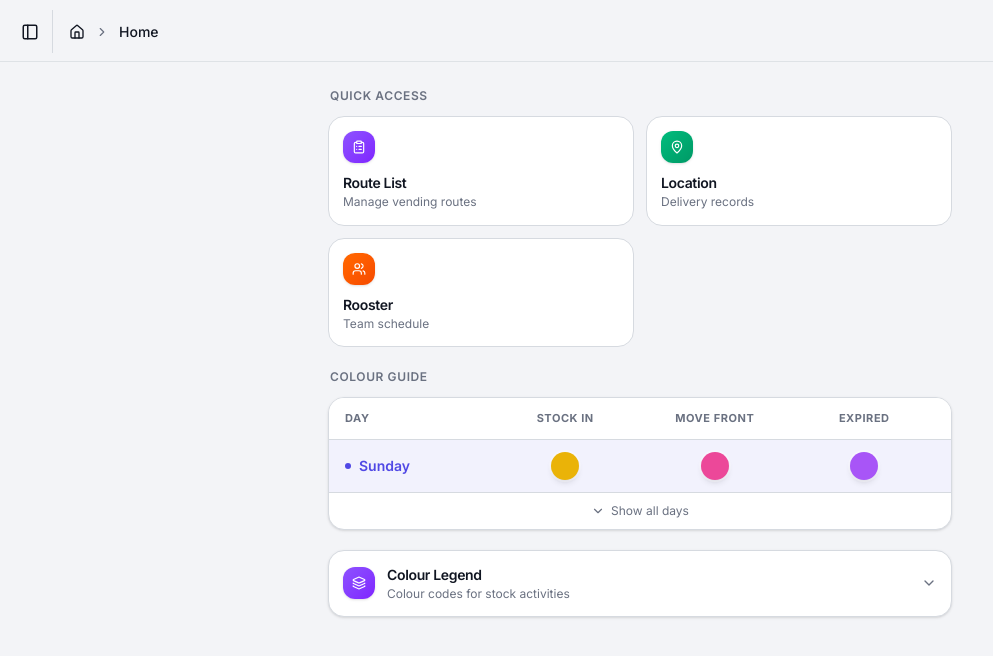
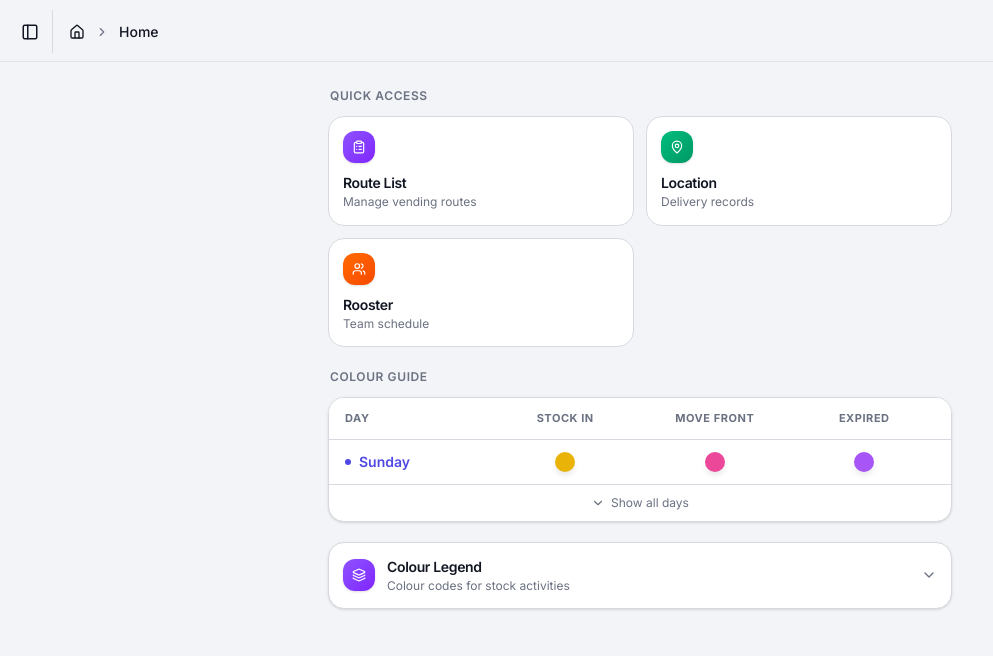
Before and after one commit to Hagoromo97/Tjumpiuny, a React (Vite) app: page / in a window 1280 px wide. Shown: the top 656 px of the page, without its empty margins (0-993 px from the left). Built offline with nearby package versions, Linux system fonts and the light colour scheme.

Commit message:
feat: update route list UI - pin/unpin text, AM/PM colors, color guide table tweaks

```diff
--- a/src/App.tsx
+++ b/src/App.tsx
@@ -191,11 +191,7 @@ function HomePage({ onNavigate }: { onNavigate: (page: string) => void }) {
               return (
                 <div
                   key={day.en}
-                  className={`grid grid-cols-4 items-center px-4 py-3 gap-2 transition-colors duration-200 ease-in-out ${
-                    isToday
-                      ? "bg-primary/[0.07] dark:bg-primary/[0.12]"
-                      : "hover:bg-muted/50 active:bg-muted/70"
-                  }`}
+                  className="grid grid-cols-4 items-center px-4 py-3 gap-2"
                 >
                   <div className="flex items-center gap-2 min-w-0">
                     {isToday && (
@@ -205,9 +201,9 @@ function HomePage({ onNavigate }: { onNavigate: (page: string) => void }) {
                       <p className={`text-sm font-semibold truncate ${isToday ? "text-primary" : "text-foreground"}`}>{day.en}</p>
                     </div>
                   </div>
-                  <div className="flex justify-center"><ColorPill color={STOCK_IN_COLORS[i]} /></div>
-                  <div className="flex justify-center"><ColorPill color={MOVE_FRONT_COLORS[i]} /></div>
-                  <div className="flex justify-center"><ColorPill color={EXPIRED_COLORS[i]} /></div>
+                  <div className="flex justify-center"><ColorPill color={STOCK_IN_COLORS[i]} size="sm" /></div>
+                  <div className="flex justify-center"><ColorPill color={MOVE_FRONT_COLORS[i]} size="sm" /></div>
+                  <div className="flex justify-center"><ColorPill color={EXPIRED_COLORS[i]} size="sm" /></div>
                 </div>
               )
             })}
--- a/src/components/RouteList.tsx
+++ b/src/components/RouteList.tsx
@@ -1020,7 +1020,7 @@ export function RouteList() {
                       {/* Code + shift — tight under name */}
                       <div style={{ display: 'flex', alignItems: 'center', justifyContent: 'center', gap: 6 }}>
                         <span style={{ fontSize: '0.75rem', color: 'hsl(var(--muted-foreground))' }}>{route.code}</span>
-                        <span style={{ fontSize: '0.75rem', color: 'hsl(var(--muted-foreground))' }}>{route.shift}</span>
+                        <span style={{ fontSize: '0.75rem', fontWeight: 700, color: route.shift === 'PM' ? '#c2410c' : route.shift === 'AM' ? '#1e3a8a' : 'hsl(var(--muted-foreground))' }}>{route.shift}</span>
                       </div>
                       {/* Pin (left) + stops (right) — bottom row */}
                       <div style={{ display: 'flex', alignItems: 'center', justifyContent: 'space-between', marginTop: '0.5rem' }}>
@@ -1032,10 +1032,13 @@ export function RouteList() {
                             display: 'flex', alignItems: 'center', justifyContent: 'center',
                             cursor: 'pointer', fontSize: '1rem', lineHeight: 1,
                             opacity: pinnedIds.has(route.id) ? 1 : 0.4,
-                            transition: 'opacity 0.15s',
+                            transition: 'opacity 0.15s', gap: '0.3rem',
                           }}
                         >
                           {pinnedIds.has(route.id) ? '📌' : '📍'}
+                          <span style={{ fontSize: '0.65rem', fontWeight: 700, color: 'hsl(var(--muted-foreground))', letterSpacing: '0.03em' }}>
+                            {pinnedIds.has(route.id) ? 'Unpin' : 'Pin'}
+                          </span>
                         </button>
                         <div style={{ display: 'flex', alignItems: 'baseline', gap: 3 }}>
                           <span style={{ fontSize: '1rem', fontWeight: 900, color: markerColor, lineHeight: 1 }}>{route.deliveryPoints.length}</span>
@@ -1418,7 +1421,10 @@ export function RouteList() {
                               {deliveryPoints.filter(p => isDeliveryActive(p.delivery)).length}/{deliveryPoints.length} active
                             </span>
                             {route.shift && (
-                              <span className="text-[10px] font-semibold px-1.5 py-px rounded-full" style={{ background: `${markerColor}28`, color: markerColor }}>
+                              <span className="text-[10px] font-semibold px-1.5 py-px rounded-full" style={{
+                                background: route.shift === 'PM' ? '#c2410c28' : route.shift === 'AM' ? '#1e3a8a28' : `${markerColor}28`,
+                                color: route.shift === 'PM' ? '#c2410c' : route.shift === 'AM' ? '#1e3a8a' : markerColor
+                              }}>
                                 {route.shift}
                               </span>
                             )}
```
